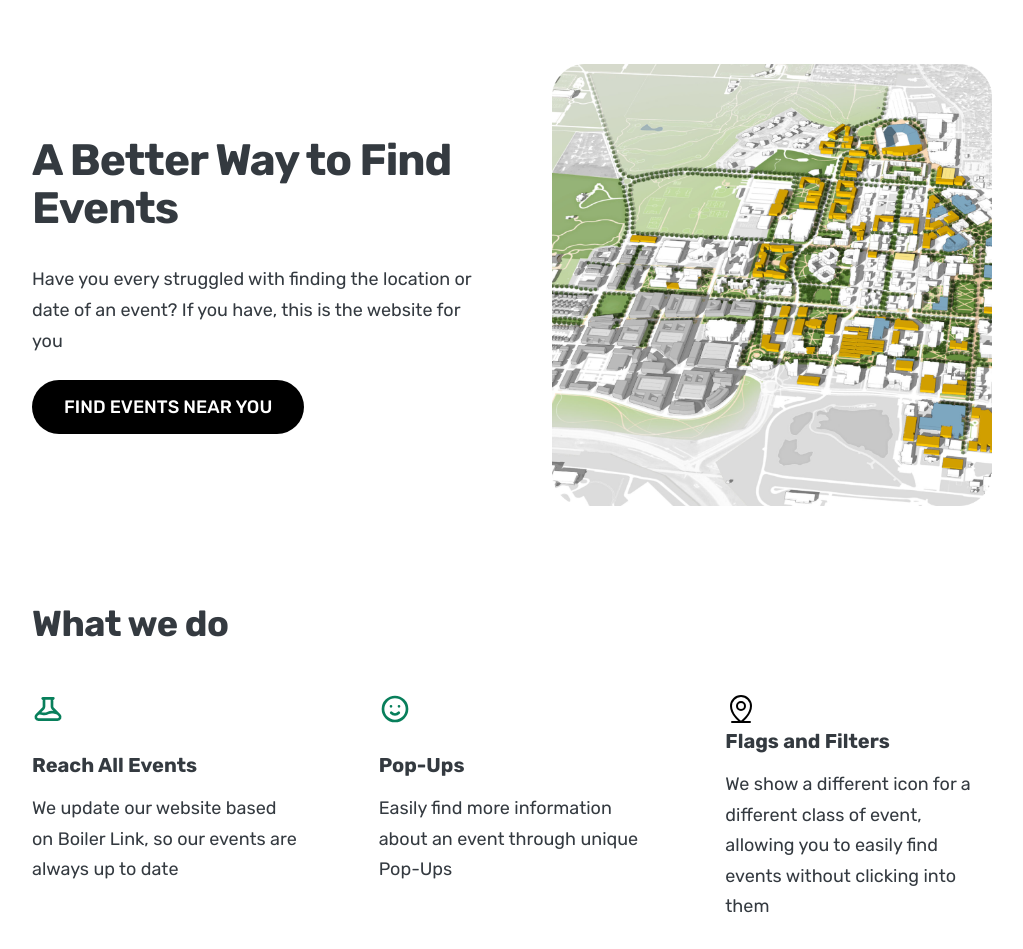
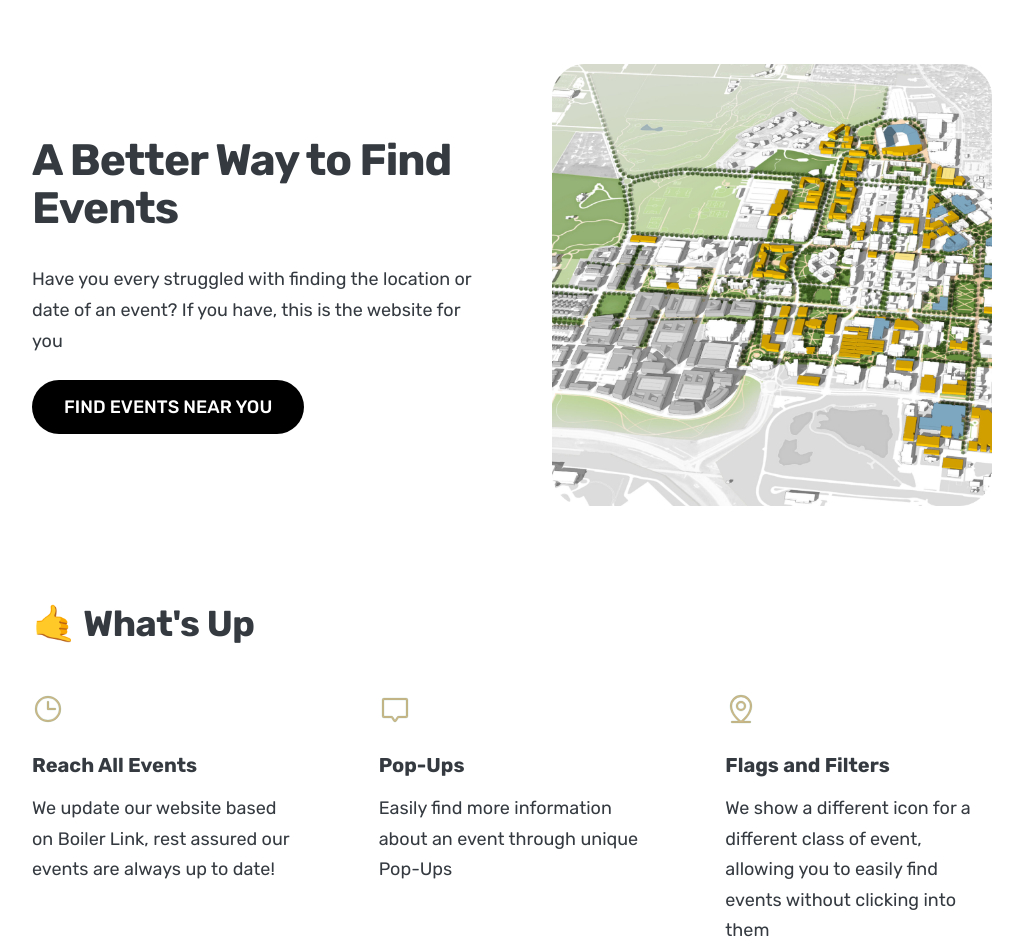
Before and after one commit to akerkar2005/whatsupboilerup, a plain HTML site: page Home.html in a window 1280 px wide. Shown: the top 949 px of the page, without its empty margins (128-1151 px from the left). Drawn offline with Linux system fonts and the light colour scheme.

Commit message:
Change to Home.html file

```diff
--- a/Home.html
+++ b/Home.html
@@ -26,43 +26,23 @@
     </header>
 
     <section>
-      <h2>What we do</h2>
+      <h2>🤙 What's Up </h2>
       <div class="grid-3-cols">
         <div>
-          <svg
-            xmlns="http://www.w3.org/2000/svg"
-            class="features-icon"
-            fill="none"
-            viewBox="0 0 24 24"
-            stroke=#CEB888
-          >
-            <path
-              stroke-linecap="round"
-              stroke-linejoin="round"
-              stroke-width="2"
-              d="M19.428 15.428a2 2 0 00-1.022-.547l-2.387-.477a6 6 0 00-3.86.517l-.318.158a6 6 0 01-3.86.517L6.05 15.21a2 2 0 00-1.806.547M8 4h8l-1 1v5.172a2 2 0 00.586 1.414l5 5c1.26 1.26.367 3.414-1.415 3.414H4.828c-1.782 0-2.674-2.154-1.414-3.414l5-5A2 2 0 009 10.172V5L8 4z"
-            />
+          <svg xmlns="http://www.w3.org/2000/svg" width="32" height="32" fill="#CEB888" viewBox="0 0 256 256" class="features-icon">
+            <path d="M128,24A104,104,0,1,0,232,128,104.11,104.11,0,0,0,128,24Zm0,192a88,88,0,1,1,88-88A88.1,88.1,0,0,1,128,216Zm64-88a8,8,0,0,1-8,8H128a8,8,0,0,1-8-8V72a8,8,0,0,1,16,0v48h48A8,8,0,0,1,192,128Z">
+            </path>
           </svg>
           <p class="features-title"><strong>Reach All Events</strong></p>
           <p class="features-text">
-            We update our website based on Boiler Link, so our events are always up to date
+            We update our website based on Boiler Link, rest assured our events are always up to date!
           </p>
         </div>
 
         <div>
-          <svg
-            xmlns="http://www.w3.org/2000/svg"
-            class="features-icon"
-            fill="none"
-            viewBox="0 0 24 24"
-            stroke="currentColor"
-          >
-            <path
-              stroke-linecap="round"
-              stroke-linejoin="round"
-              stroke-width="2"
-              d="M14.828 14.828a4 4 0 01-5.656 0M9 10h.01M15 10h.01M21 12a9 9 0 11-18 0 9 9 0 0118 0z"
-            />
+          <svg xmlns="http://www.w3.org/2000/svg" width="32" height="32" fill="#CEB888" viewBox="0 0 256 256" class="features-icon">
+            <path d="M216,40H40A16,16,0,0,0,24,56V184a16,16,0,0,0,16,16H99.47l14.81,24.23a16,16,0,0,0,27.41.06L156.53,200H216a16,16,0,0,0,16-16V56A16,16,0,0,0,216,40Zm0,144H156.53a16.07,16.07,0,0,0-13.69,7.71L128,216l-14.85-24.3A16.08,16.08,0,0,0,99.47,184H40V56H216Z">
+            </path>
           </svg>
           <p class="features-title">
             <strong>Pop-Ups</strong>
@@ -73,7 +53,10 @@
         </div>
 
         <div>
-          <svg xmlns="http://www.w3.org/2000/svg" width="32" height="32" fill="#000000" viewBox="0 0 256 256"><path d="M200,224H150.54A266.56,266.56,0,0,0,174,200.25c27.45-31.57,42-64.85,42-96.25a88,88,0,0,0-176,0c0,31.4,14.51,64.68,42,96.25A266.56,266.56,0,0,0,105.46,224H56a8,8,0,0,0,0,16H200a8,8,0,0,0,0-16ZM56,104a72,72,0,0,1,144,0c0,57.23-55.47,105-72,118C111.47,209,56,161.23,56,104Zm112,0a40,40,0,1,0-40,40A40,40,0,0,0,168,104Zm-64,0a24,24,0,1,1,24,24A24,24,0,0,1,104,104Z"></path></svg>
+          <svg xmlns="http://www.w3.org/2000/svg" width="32" height="32" fill="#CEB888" viewBox="0 0 256 256" class="features-icon">
+            <path d="M200,224H150.54A266.56,266.56,0,0,0,174,200.25c27.45-31.57,42-64.85,42-96.25a88,88,0,0,0-176,0c0,31.4,14.51,64.68,42,96.25A266.56,266.56,0,0,0,105.46,224H56a8,8,0,0,0,0,16H200a8,8,0,0,0,0-16ZM56,104a72,72,0,0,1,144,0c0,57.23-55.47,105-72,118C111.47,209,56,161.23,56,104Zm112,0a40,40,0,1,0-40,40A40,40,0,0,0,168,104Zm-64,0a24,24,0,1,1,24,24A24,24,0,0,1,104,104Z">
+            </path>
+          </svg>
 
           <p class="features-title">
             <strong>Flags and Filters</strong>
@@ -348,12 +331,6 @@
         </figure>
       </div>
     </section>
-
-    <footer>
-      Copyright &copy; 2027 by Jonas Schmedtmann. Part of "Build Responsive
-      Real-World Websites with HTML and CSS" online course. Use for learning
-      purposes only.
-    </footer>
   </div>
 </body>
 </html>
```
